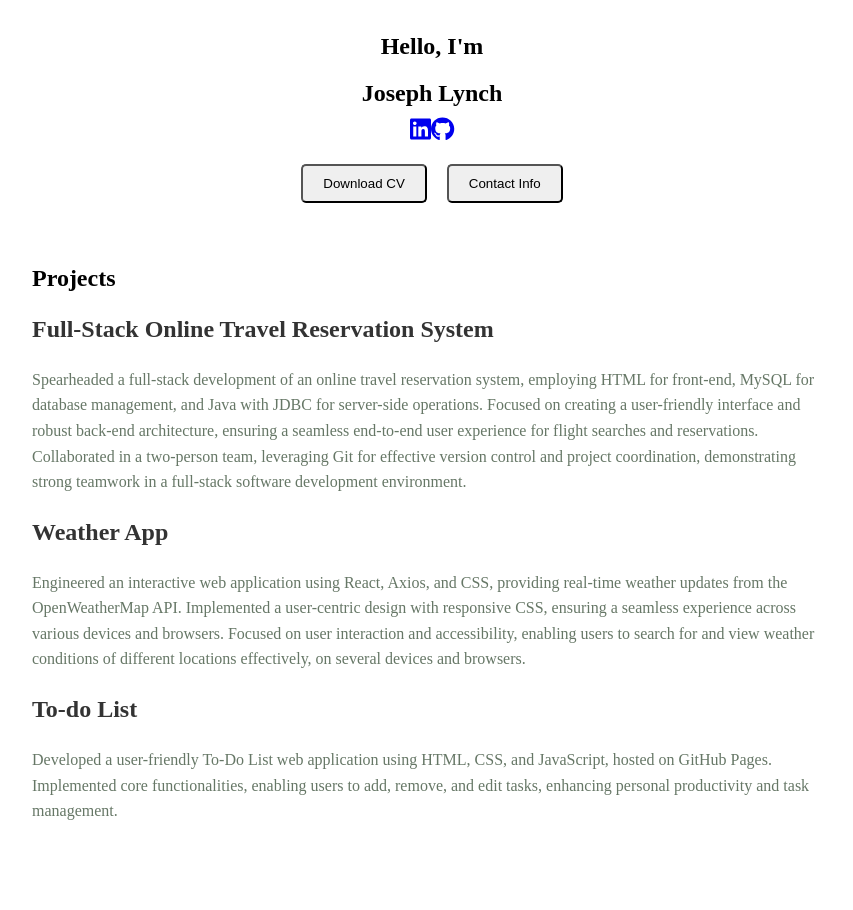
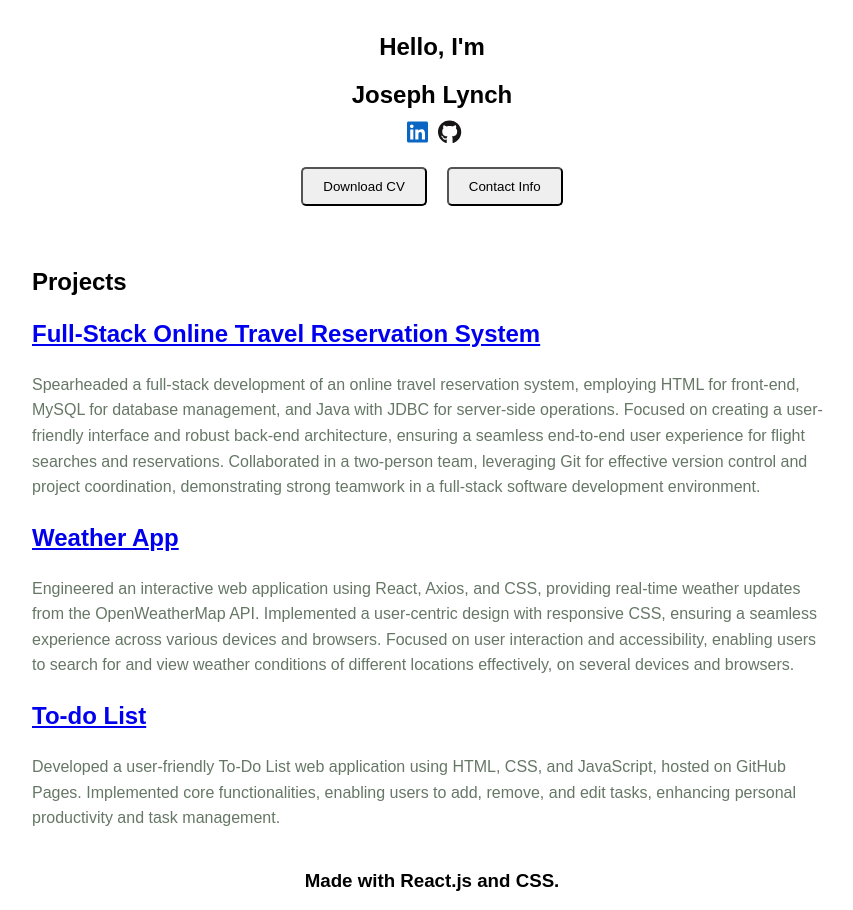
Before and after one commit to jzlynch02/Portfolio-Website, a React (Create React App) app: page / in a window 1280 px wide. Shown: the part 325-1235 px from the top of the page, without its empty margins (208-1061 px from the left). Before the commit the page ends 1177 px from the top, so only its background shows below. Built offline with nearby package versions, Linux system fonts and the light colour scheme.

Commit message:
commit working site

```diff
--- a/package.json
+++ b/package.json
@@ -11,7 +11,7 @@
     "@testing-library/user-event": "^13.5.0",
     "react": "^18.2.0",
     "react-dom": "^18.2.0",
-    "react-scripts": "5.0.1",
+    "react-scripts": "^5.0.1",
     "web-vitals": "^2.1.4"
   },
   "scripts": {
--- a/src/App.js
+++ b/src/App.js
@@ -24,10 +24,11 @@ function App() {
             <h2>Hello, I'm</h2>
             <h1>Joseph Lynch</h1>
             <div className="Social-icons">
-              <a href="https://www.linkedin.com/in/joseph---lynch/" target="_blank" rel="noopener noreferrer">
+              <a href="https://www.linkedin.com/in/joseph---lynch/" target="_blank" rel="noopener noreferrer" className="linkedin-icon">
                 <FontAwesomeIcon icon={faLinkedin} />
               </a>
-              <a href="https://github.com/jzlynch02" target="_blank" rel="noopener noreferrer">
+
+              <a href="https://github.com/jzlynch02" target="_blank" rel="noopener noreferrer" className="github-icon">
                 <FontAwesomeIcon icon={faGithub} />
               </a>
             </div>
@@ -40,20 +41,25 @@ function App() {
         <section id="projects" className="Projects">
           <h2>Projects</h2>
           <div className="Project-item">
-            <h3>Full-Stack Online Travel Reservation System</h3>
+            <h3><a href="https://github.com/shayanus/Full-Stack-Online-Travel-Reservation-System/tree/main" target="blank">Full-Stack Online Travel Reservation System</a></h3>
             <p>Spearheaded a full-stack development of an online travel reservation system, employing HTML for front-end, MySQL for database management, and Java with JDBC for server-side operations. Focused on creating a user-friendly interface and robust back-end architecture, ensuring a seamless end-to-end user experience for flight searches and reservations. Collaborated in a two-person team, leveraging Git for effective version control and project coordination, demonstrating strong teamwork in a full-stack software development environment.</p>
           </div>
           <div className="Project-item">
-            <h3>Weather App</h3>
+            <h3><a href="https://jzlynch02.github.io/Weather-App/" target="blank">Weather App</a></h3>
             <p>Engineered an interactive web application using React, Axios, and CSS, providing real-time weather updates from the OpenWeatherMap API. Implemented a user-centric design with responsive CSS, ensuring a seamless experience across various devices and browsers. Focused on user interaction and accessibility, enabling users to search for and view weather conditions of different locations effectively, on several devices and browsers.</p>
           </div>
           <div className="Project-item">
-            <h3>To-do List</h3>
+            <h3><a href="https://jzlynch02.github.io/To-do-List/" target="blank">To-do List</a></h3>
             <p>Developed a user-friendly To-Do List web application using HTML, CSS, and JavaScript, hosted on GitHub Pages. Implemented core functionalities, enabling users to add, remove, and edit tasks, enhancing personal productivity and task management.</p>
           </div>
         </section>
         {/* Experience and Contact sections would go here */}
       </main>
+      <footer className="footer">
+        <h3>
+          Made with React.js and CSS.
+        </h3>
+      </footer>
     </div>
   );
 }
--- a/src/index.css
+++ b/src/index.css
@@ -9,7 +9,8 @@
   width: 100%;
   top: 0;
   z-index: 100;
-  height: 60px; /* Set a fixed height for your header */
+  height: 60px;
+  font-family: 'Raleway',sans-serif;
 }
 
 .Navigation a {
@@ -24,6 +25,7 @@
   display: flex;
   flex-direction: column; /* Stack children vertically */
   align-items: center; /* Center children horizontally */
+  font-family: 'Raleway',sans-serif;
 }
 
 .About {
@@ -57,9 +59,15 @@
 .Social-icons {
   font-size: 24px;
   margin: 10px;
-  color: #333;
+  margin-right: 5px;
 }
-
+.linkedin-icon {
+  margin-right: 10px;
+  color: #0A66C2;
+}
+.github-icon{
+  color: #171515;
+}
 .Projects {
   text-align: left;
   width: 80%; /* Adjust width to your preference */
@@ -81,3 +89,7 @@
   line-height: 1.6;
   color: #676;
 }
+
+.footer{
+  font-family:'Raleway',sans-serif;
+}
```
Also changed, not shown: 1 other file (tests, documents, lock files or other folders).
